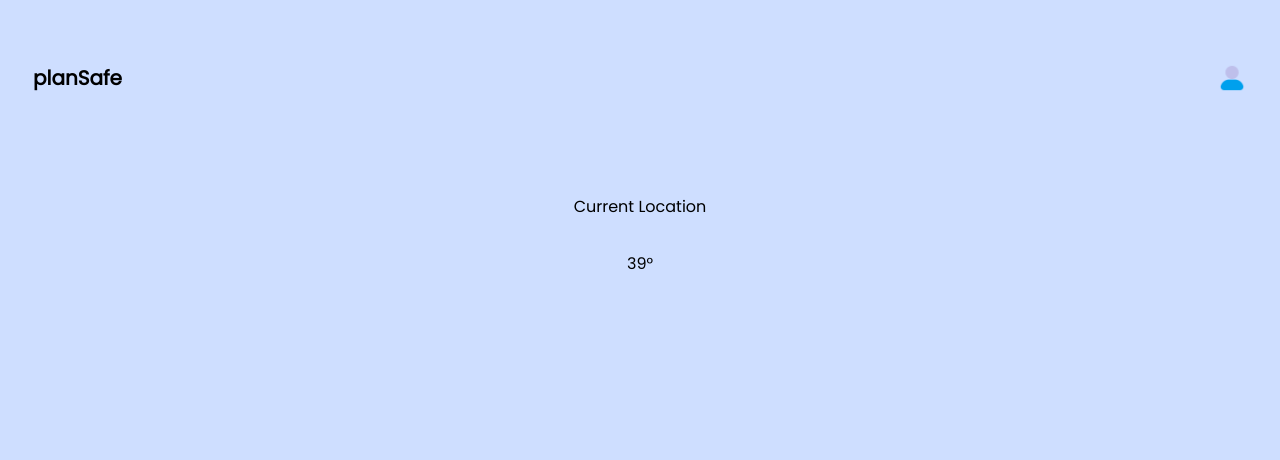
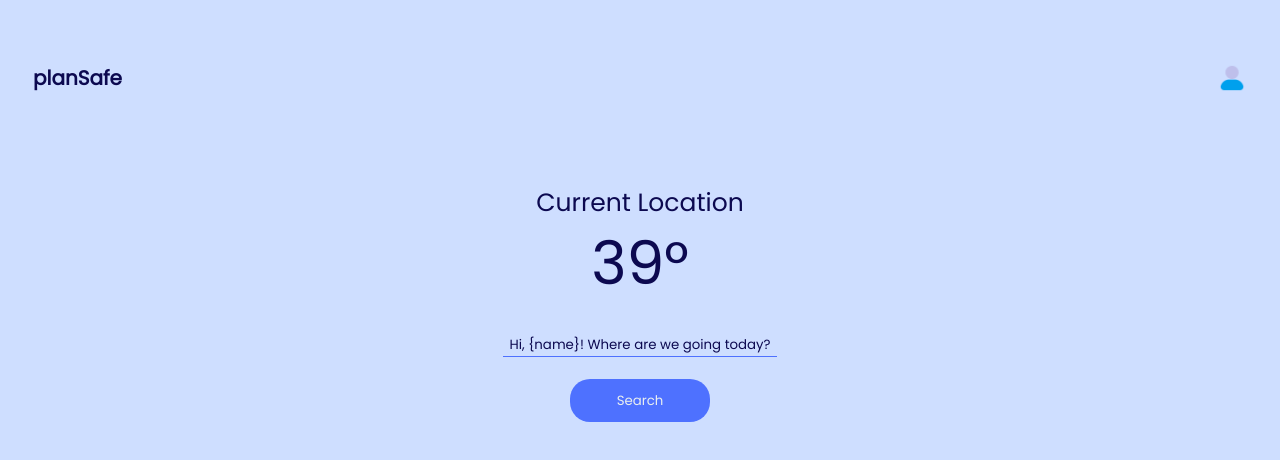
Before and after one commit to lanarosedg/planSafe, a React (Vite) app: page / in a window 1280 px wide. Shown: the top 460 px of the page. Built offline with nearby package versions, Linux system fonts and the light colour scheme.

Commit message:
Modifications

```diff
--- a/src/App.jsx
+++ b/src/App.jsx
@@ -12,7 +12,7 @@ function App() {
       <Logo/>
       <User/>
       <CurrentLocation/>
-      {/* <Search/> */}
+      <Search/>
     </div>
   )
 }
--- a/src/Search.jsx
+++ b/src/Search.jsx
@@ -2,7 +2,7 @@ function Search () {
     return (
         <>
         <div className="searchContainer">
-            <input type="text" className="searchInput" placeholder="Hi, {name}! Where are we gpoing today?" />
+            <input type="text" className="searchInput" placeholder="Hi, {name}! Where are we going today?" />
             <br />
             <button className="searchButton">Search</button>
         </div>
--- a/src/index.css
+++ b/src/index.css
@@ -1,12 +1,13 @@
 * {
   background-color: #CEDEFF;
   font-family: Poppins;
+  color: #0C0950
 }
 
 .parentContainer {
   display: grid;
   grid-template-columns: 25px 1fr 1fr 25px;
-  grid-template-rows: 20px 100px 50px 100px 100px 100px 140px;
+  grid-template-rows: 20px 100px 50px 100px 50px 100px 1fr;
 }
 
 /*     */
@@ -45,4 +46,45 @@
   display: grid;
   grid-area: 4 / 2 / 5 / 4;
   place-items: center;
+  line-height: 0;
 }
+
+.location {
+  font-size: 25px;
+  margin-bottom: 0;
+}
+
+.degrees {
+  font-size: 60px;
+}
+
+/*          */
+/* Search   */
+/*          */
+
+.searchContainer {
+  display: grid;
+  grid-area: 6 / 2 / 7 / 4;
+  place-items: center;
+  line-height: 0;
+}
+
+.searchInput {
+  width: 270px;
+  border-style: none;
+  border-bottom: #4E71FF solid 1px;
+  text-align: center;
+}
+
+.searchInput::placeholder {
+  color: #0C0950;
+}
+
+.searchButton {
+  width: 140px;
+  height: 43px;
+  border-radius: 20px;
+  border-style: none;
+  color: #EAEFEF;
+  background-color: #4E71FF;
+}
```
